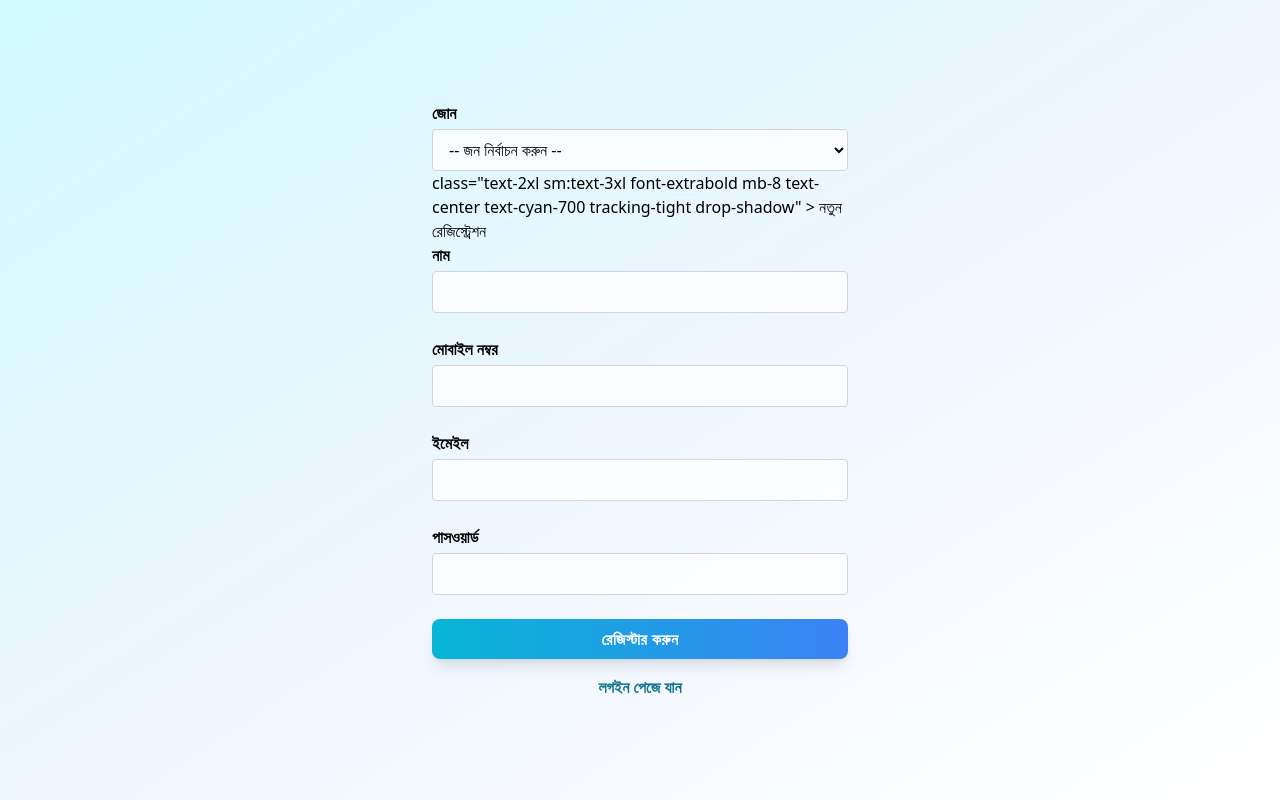
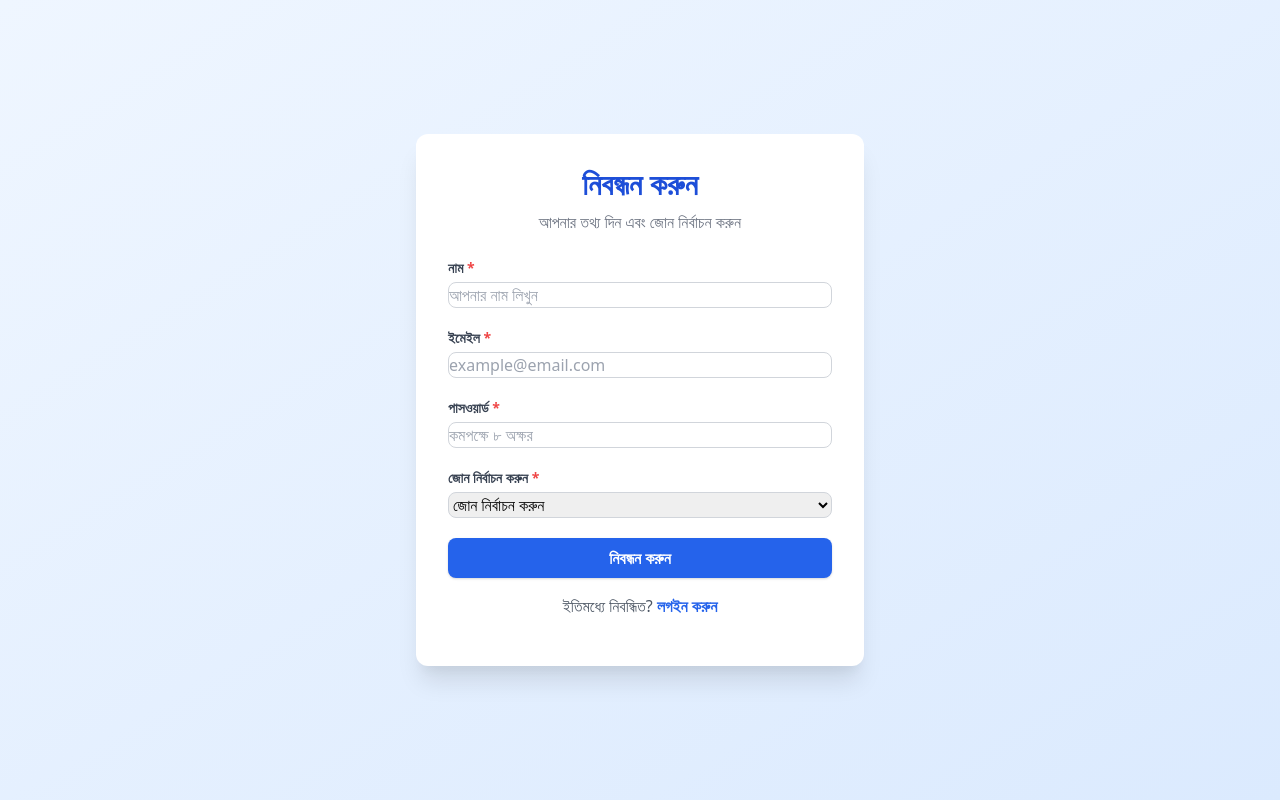
Before and after one commit to Jabir-A-H/report-submission, a Flask app: page /register in a window 1280 px wide. Run offline with Flask 3, Linux system fonts and the light colour scheme; some libraries are stand-ins or nearby versions.

Commit message:
Update register.html

```diff
--- a/templates/register.html
+++ b/templates/register.html
@@ -3,101 +3,102 @@
   <head>
     <meta charset="UTF-8" />
     <meta name="viewport" content="width=device-width, initial-scale=1.0" />
-    <title>নতুন রেজিস্ট্রেশন</title>
-    <script src="https://cdn.tailwindcss.com"></script>
+    <title>নিবন্ধন | রিপোর্ট সাবমিশন</title>
+    <link
+      href="https://cdn.jsdelivr.net/npm/tailwindcss@2.2.19/dist/tailwind.min.css"
+      rel="stylesheet"
+    />
     <link rel="stylesheet" href="/static/styles.css" />
   </head>
   <body
-    class="bg-gradient-to-br from-cyan-100 via-blue-50 to-white min-h-screen flex items-center justify-center"
+    class="bg-gradient-to-br from-blue-50 to-blue-100 min-h-screen flex items-center justify-center"
   >
-    <div class="w-full max-w-md mx-auto p-2 sm:p-4 fade-in">
+    <main
+      class="w-full max-w-md bg-white rounded-xl shadow-xl p-8 animate-fade-in"
+    >
+      <header class="mb-6 text-center">
+        <h1 class="text-3xl font-bold text-blue-700">নিবন্ধন করুন</h1>
+        <p class="text-gray-500 mt-2">আপনার তথ্য দিন এবং জোন নির্বাচন করুন</p>
+      </header>
+      <form
+        id="registerForm"
+        method="POST"
+        class="space-y-5"
+        autocomplete="off"
+      >
         <div>
-          <label for="zone" class="block font-semibold mb-1">জোন</label>
-          <select id="zone" name="zone" required class="w-full border border-gray-300 rounded px-3 py-2 input-focus bg-white/80 text-base">
-            <option value="">-- জন নির্বাচন করুন --</option>
+          <label for="name" class="block text-sm font-semibold text-gray-700"
+            >নাম <span class="text-red-500">*</span></label
+          >
+          <input
+            type="text"
+            name="name"
+            id="name"
+            required
+            class="mt-1 block w-full rounded-lg border border-gray-300 focus:border-blue-500 focus:ring focus:ring-blue-200 focus:ring-opacity-50 transition"
+            placeholder="আপনার নাম লিখুন"
+          />
+        </div>
+        <div>
+          <label for="email" class="block text-sm font-semibold text-gray-700"
+            >ইমেইল <span class="text-red-500">*</span></label
+          >
+          <input
+            type="email"
+            name="email"
+            id="email"
+            required
+            class="mt-1 block w-full rounded-lg border border-gray-300 focus:border-blue-500 focus:ring focus:ring-blue-200 focus:ring-opacity-50 transition"
+            placeholder="example@email.com"
+          />
+        </div>
+        <div>
+          <label
+            for="password"
+            class="block text-sm font-semibold text-gray-700"
+            >পাসওয়ার্ড <span class="text-red-500">*</span></label
+          >
+          <input
+            type="password"
+            name="password"
+            id="password"
+            required
+            minlength="8"
+            class="mt-1 block w-full rounded-lg border border-gray-300 focus:border-blue-500 focus:ring focus:ring-blue-200 focus:ring-opacity-50 transition"
+            placeholder="কমপক্ষে ৮ অক্ষর"
+          />
+        </div>
+        <div>
+          <label for="zone" class="block text-sm font-semibold text-gray-700"
+            >জোন নির্বাচন করুন <span class="text-red-500">*</span></label
+          >
+          <select
+            name="zone"
+            id="zone"
+            required
+            class="mt-1 block w-full rounded-lg border border-gray-300 focus:border-blue-500 focus:ring focus:ring-blue-200 focus:ring-opacity-50 transition"
+          >
+            <option value="" disabled selected>জোন নির্বাচন করুন</option>
             {% for zone in zones %}
-              <option value="{{ zone.id }}">{{ zone.name }}</option>
+            <option value="{{ zone.id }}">{{ zone.name }}</option>
             {% endfor %}
           </select>
         </div>
-          class="text-2xl sm:text-3xl font-extrabold mb-8 text-center text-cyan-700 tracking-tight drop-shadow"
+        <button
+          type="submit"
+          class="w-full py-2 px-4 bg-blue-600 text-white font-bold rounded-lg shadow hover:bg-blue-700 transition"
         >
-          নতুন রেজিস্ট্রেশন
-        </h3>
-        {% if error %}
-        <div
-          class="bg-red-100 border border-red-400 text-red-700 px-4 py-3 rounded mb-4 fade-in shadow"
+          নিবন্ধন করুন
+        </button>
+      </form>
+      <div class="mt-4 text-center text-gray-600">
+        ইতিমধ্যে নিবন্ধিত?
+        <a href="/login" class="text-blue-600 hover:underline font-semibold"
+          >লগইন করুন</a
         >
-          {{ error }}
-        </div>
-        {% endif %} {% if success %}
-        <div
-          class="bg-green-100 border border-green-400 text-green-700 px-4 py-3 rounded mb-4 fade-in shadow"
-        >
-          {{ success }}
-        </div>
-        {% endif %}
-        <form method="post" class="space-y-6">
-          <div>
-            <label for="name" class="block font-semibold mb-1">নাম</label>
-            <input
-              type="text"
-              id="name"
-              name="name"
-              required
-              class="w-full border border-gray-300 rounded px-3 py-2 input-focus bg-white/80 text-base"
-            />
-          </div>
-          <div>
-            <label for="mobile_number" class="block font-semibold mb-1">মোবাইল নম্বর</label>
-            <input
-              type="text"
-              id="mobile_number"
-              name="mobile_number"
-              required
-              class="w-full border border-gray-300 rounded px-3 py-2 input-focus bg-white/80 text-base"
-            />
-          </div>
-          <!-- Username field removed as per new schema. -->
-          <div>
-            <label for="email" class="block font-semibold mb-1">ইমেইল</label>
-            <input
-              type="email"
-              id="email"
-              name="email"
-              required
-              class="w-full border border-gray-300 rounded px-3 py-2 input-focus bg-white/80 text-base"
-            />
-          </div>
-          <div>
-            <label for="password" class="block font-semibold mb-1"
-              >পাসওয়ার্ড</label
-            >
-            <input
-              type="password"
-              id="password"
-              name="password"
-              required
-              class="w-full border border-gray-300 rounded px-3 py-2 input-focus bg-white/80 text-base"
-            />
-          </div>
-          <div>
-          <!-- Zone and ward fields removed from registration. Ward will be collected in report form only. -->
-          <button
-            type="submit"
-            class="w-full bg-gradient-to-r from-cyan-500 to-blue-500 btn-animate text-white font-bold py-2 px-4 rounded-lg shadow-lg text-base tracking-wide"
-          >
-            রেজিস্টার করুন
-          </button>
-        </form>
-        <div class="text-center mt-4 fade-in">
-          <a
-            href="/login"
-            class="text-cyan-700 hover:underline font-semibold transition-colors duration-200"
-            >লগইন পেজে যান</a
-          >
-        </div>
       </div>
-    </div>
+      <div id="registerStatus" class="mt-4 text-center text-sm"></div>
+    </main>
+    <script src="/static/scripts.js"></script>
   </body>
 </html>
```
